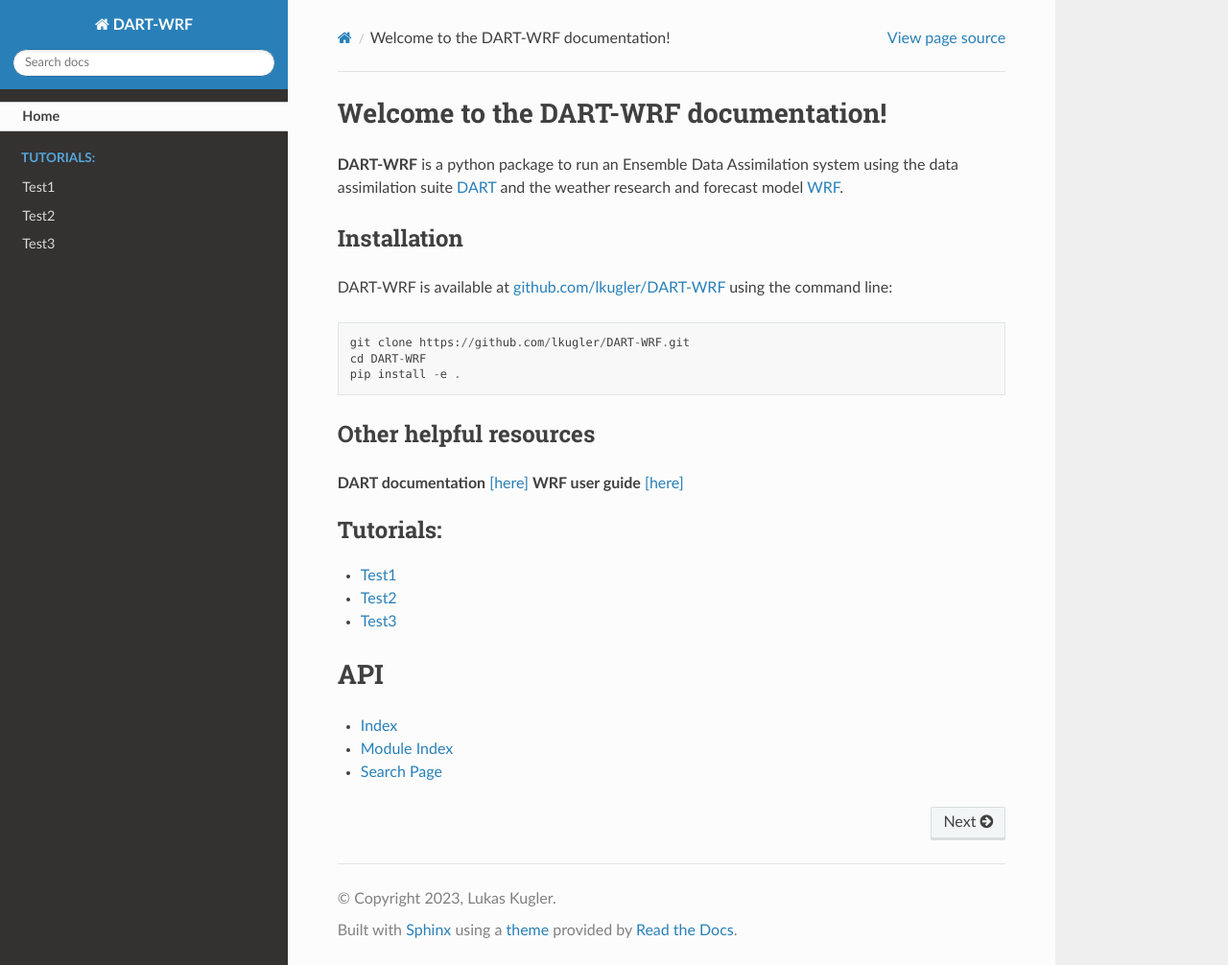
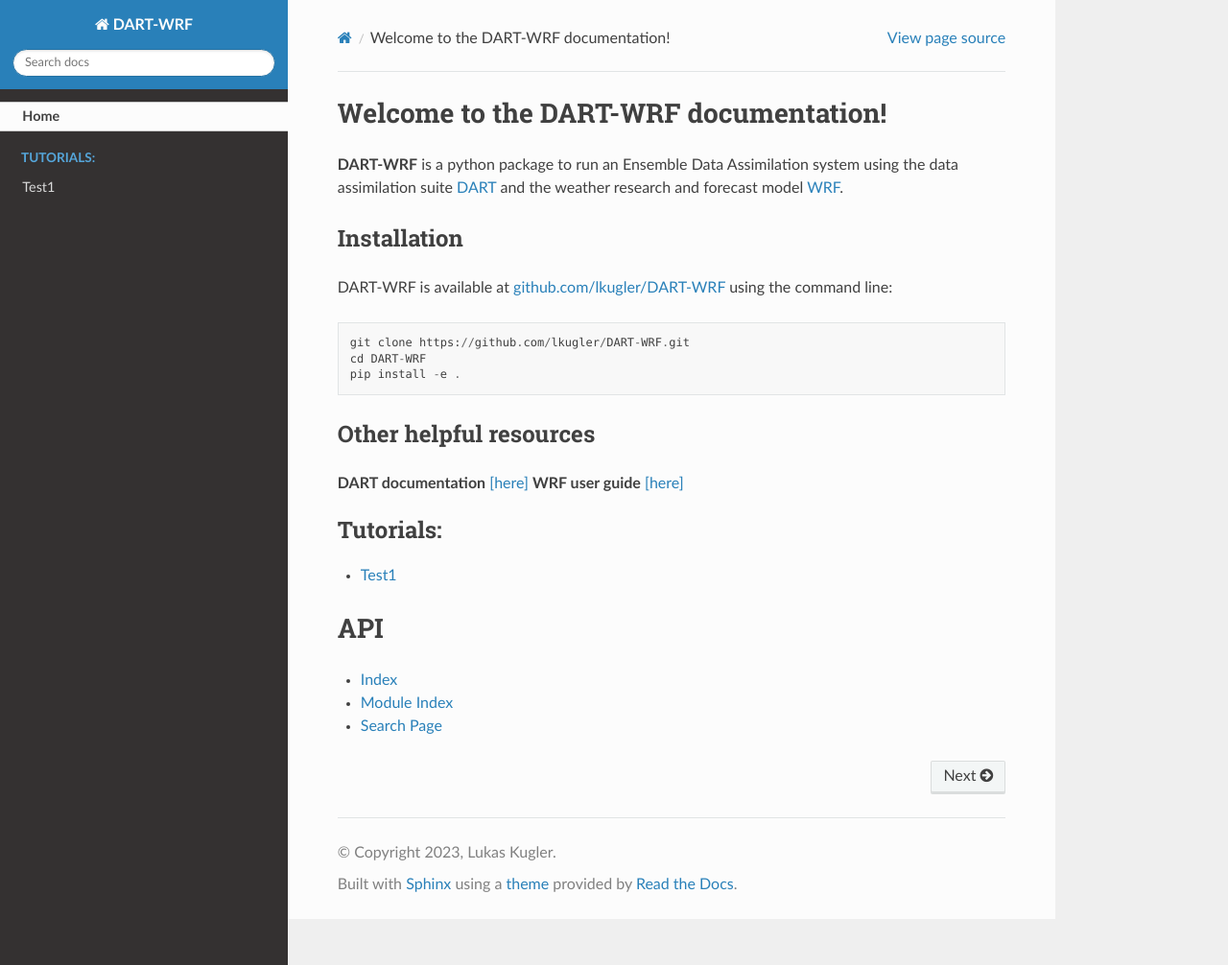
Before and after one commit to lkugler/DART-WRF, a Sphinx documentation site: the page built from docs/source/index.rst, in a window 1280 px wide and 1006 px high. Shown: the whole window at 96% size. Built offline with Sphinx 7.4.7 and the Read the Docs theme 2.0.0, drawn with Linux system fonts in a browser that asks for light colours; pages that are not in the unit, such as notebooks, are missing from menus; some of the changed lines change nothing that is shown.

Commit message:
test dummy files

```diff
--- a/docs/source/index.rst
+++ b/docs/source/index.rst
@@ -31,9 +31,7 @@
    :maxdepth: 2
    :caption: Tutorials:
 
-   tutorial1
-   tutorial2
-   tutorial3
+   test
 
 
 API
```
Also changed, not shown: docs/source/test.ipynb, docs/source/tutorial2.ipynb (deleted), docs/source/tutorial3.ipynb (deleted).
